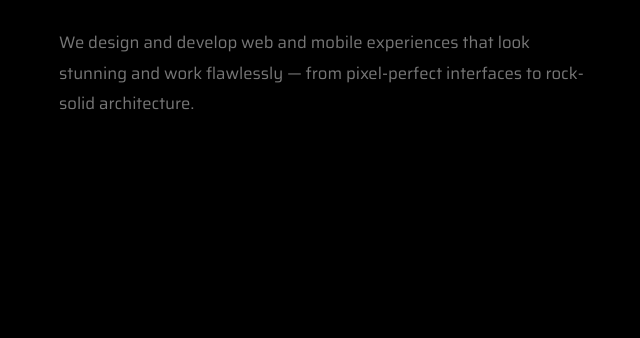
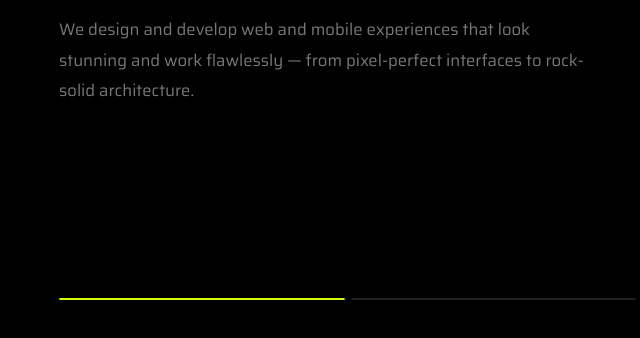
Before and after one commit to novahq-builds/Nova-Website, a Next.js app in the folder nova-website/: page / in a window 1280 px wide. Shown: the part 2064-2402 px from the top of the page, without its empty margins (1-641 px from the left). Built offline with nearby package versions, Linux system fonts and the light colour scheme.

Commit message:
added green progress bar

```diff
--- a/nova-website/components/ServicesSection/ServicesSection.module.css
+++ b/nova-website/components/ServicesSection/ServicesSection.module.css
@@ -149,3 +149,28 @@
   max-width: 540px;
   margin: 0;
 }
+
+/* ── Progress bar ── */
+.progressBar {
+  display: flex;
+  gap: 6px;
+  flex-shrink: 0;
+  margin-top: 24px;
+}
+
+.progressSegment {
+  flex: 1;
+  height: 2px;
+  background-color: rgba(255, 255, 255, 0.12);
+  border-radius: 2px;
+  overflow: hidden;
+}
+
+.progressFill {
+  width: 100%;
+  height: 100%;
+  background-color: #d5fe00;
+  border-radius: 2px;
+  transform-origin: left center;
+  will-change: transform;
+}
--- a/nova-website/components/ServicesSection/ServicesSection.tsx
+++ b/nova-website/components/ServicesSection/ServicesSection.tsx
@@ -32,34 +32,37 @@ const services = [
 
 const SCROLL_PER_PANEL_VH = 1.5;
 const SNAP_DURATION_MS = 520;
-const SNAP_IDLE_MS = 150; // ms after scroll stops before snap fires
+const SNAP_IDLE_MS = 150;
 
 export default function ServicesSection() {
   const wrapperRef = useRef<HTMLDivElement>(null);
   const cardRefs = useRef<(HTMLDivElement | null)[]>([]);
+  const fillRefs = useRef<(HTMLDivElement | null)[]>([]);
   const rafRef = useRef<number | null>(null);
   const scrollTimerRef = useRef<ReturnType<typeof setTimeout> | null>(null);
-  const displayProgressRef = useRef(0); // decoupled from scroll — drives actual card positions
+  const displayProgressRef = useRef(0);
 
   useEffect(() => {
-    // Writes the current displayProgress value to all card transforms
     const applyProgress = (p: number) => {
       cardRefs.current.forEach((el, i) => {
-        if (el) el.style.transform = `translateX(${(i - p) * 100}%)`;
+        if (el) el.style.transform = "translateX(" + (i - p) * 100 + "%)";
+      });
+      fillRefs.current.forEach((el, i) => {
+        if (el) {
+          // segment i is full when p >= i+1, empty when p <= i
+          const fill = Math.min(Math.max(p - i + 1, 0), 1);
+          el.style.transform = "scaleX(" + fill + ")";
+        }
       });
     };
 
-    // Easing: ease-out cubic
     const easeOut = (t: number) => 1 - Math.pow(1 - t, 3);
 
-    // After scrolling stops, animate displayProgress to the nearest integer (0,1,2,3)
     const snapToNearest = () => {
       const start = displayProgressRef.current;
       const target = Math.round(start);
       if (Math.abs(start - target) < 0.001) return;
-
       const startTime = performance.now();
-
       const animate = (now: number) => {
         const t = Math.min((now - startTime) / SNAP_DURATION_MS, 1);
         const value = start + (target - start) * easeOut(t);
@@ -69,32 +72,29 @@ export default function ServicesSection() {
           rafRef.current = requestAnimationFrame(animate);
         }
       };
-
       if (rafRef.current !== null) cancelAnimationFrame(rafRef.current);
       rafRef.current = requestAnimationFrame(animate);
     };
 
     const onScroll = () => {
-      // Cancel any in-flight snap animation and reset the idle timer
       if (rafRef.current !== null) cancelAnimationFrame(rafRef.current);
       if (scrollTimerRef.current !== null) clearTimeout(scrollTimerRef.current);
-
       rafRef.current = requestAnimationFrame(() => {
         if (!wrapperRef.current) return;
         const rect = wrapperRef.current.getBoundingClientRect();
         const scrolled = -rect.top;
         const scrollPerPanel = window.innerHeight * SCROLL_PER_PANEL_VH;
-        const raw = scrolled / scrollPerPanel;
-        const progress = Math.min(Math.max(raw, 0), services.length - 1);
-
+        const progress = Math.min(
+          Math.max(scrolled / scrollPerPanel, 0),
+          services.length - 1
+        );
         displayProgressRef.current = progress;
         applyProgress(progress);
-
-        // Snap once scrolling is idle
         scrollTimerRef.current = setTimeout(snapToNearest, SNAP_IDLE_MS);
       });
     };
 
+    applyProgress(0);
     window.addEventListener("scroll", onScroll, { passive: true });
     return () => {
       window.removeEventListener("scroll", onScroll);
@@ -103,9 +103,8 @@ export default function ServicesSection() {
     };
   }, []);
 
-  const wrapperHeight = `${
-    (services.length - 1) * SCROLL_PER_PANEL_VH * 100 + 100
-  }vh`;
+  const wrapperHeight =
+    (services.length - 1) * SCROLL_PER_PANEL_VH * 100 + 100 + "vh";
 
   return (
     <div
@@ -129,7 +128,7 @@ export default function ServicesSection() {
                 cardRefs.current[i] = el;
               }}
               className={styles.card}
-              style={{ transform: `translateX(${i * 100}%)` }}
+              style={{ transform: "translateX(" + i * 100 + "%)" }}
             >
               <span className={styles.watermark}>{service.number}</span>
               <div className={styles.cardContent}>
@@ -140,6 +139,21 @@ export default function ServicesSection() {
             </div>
           ))}
         </div>
+
+        {/* Progress bar */}
+        <div className={styles.progressBar}>
+          {services.map((_, i) => (
+            <div key={i} className={styles.progressSegment}>
+              <div
+                ref={(el) => {
+                  fillRefs.current[i] = el;
+                }}
+                className={styles.progressFill}
+                style={{ transform: "scaleX(0)" }}
+              />
+            </div>
+          ))}
+        </div>
       </div>
     </div>
   );
```
